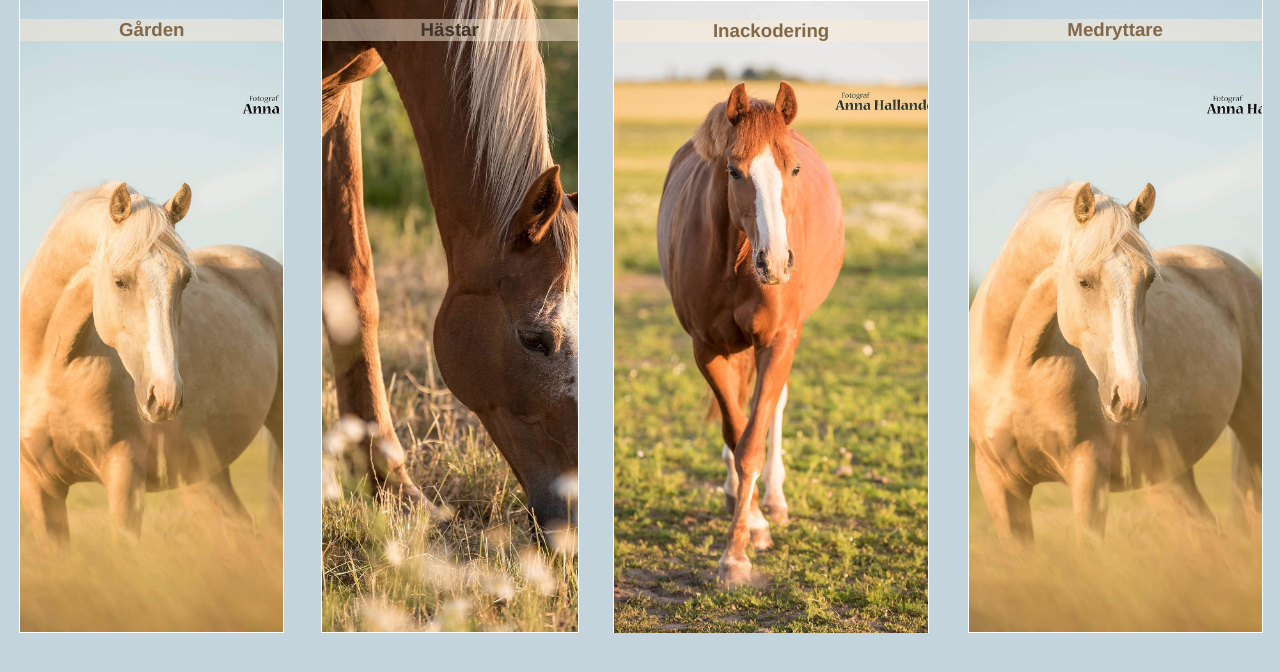
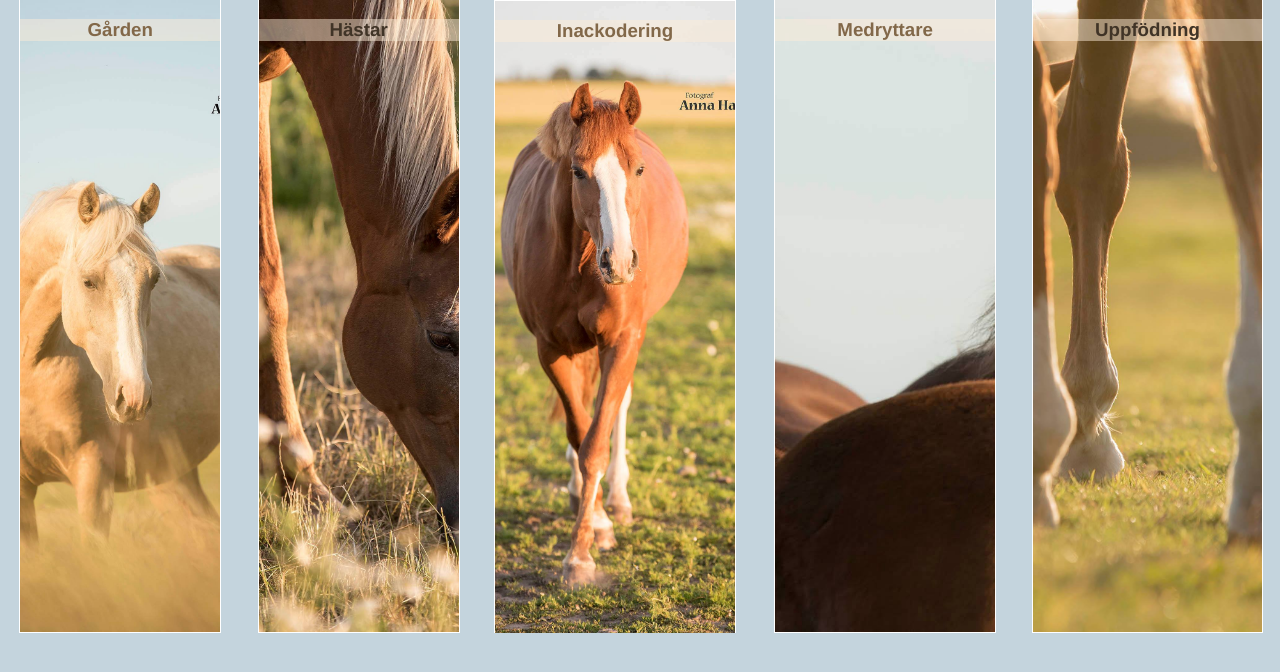
Before and after one commit to RebeccaFransson/CK-horselife, a Vue app in the folder CK-horseLife/: page /#/ in a window 1280 px wide. Shown: the top 672 px of the page. Built offline with nearby package versions, Linux system fonts and the light colour scheme; what vue-resource would draw is missing.

Commit message:
new pictures

```diff
--- a/CK-horseLife/src/components/Home.vue
+++ b/CK-horseLife/src/components/Home.vue
@@ -21,7 +21,11 @@
           <h3>Medryttare</h3>
         </div>
       </div>
-
+      <div class="navColumn">
+        <div class="navPicture">
+          <h3>Uppfödning</h3>
+        </div>
+      </div>
     </div>
   </div>
 </template>
@@ -110,11 +114,12 @@ export default {
 }
 
 #navigation .navColumn:nth-child(4) .navPicture {
-  background-image: URL('../../static/albin.jpg');
+  background-image: URL('../../static/kli.jpg');
+  background-position: 51%;
 }
 
 #navigation .navColumn:nth-child(5) .navPicture {
-  background-image: URL('../../static/shirin.jpg');
+  background-image: URL('../../static/ben.jpg');
   color: #403427;
 }
 
```
Also changed, not shown: CK-horseLife/static/ben.jpg (added), CK-horseLife/static/kli.jpg (added).
